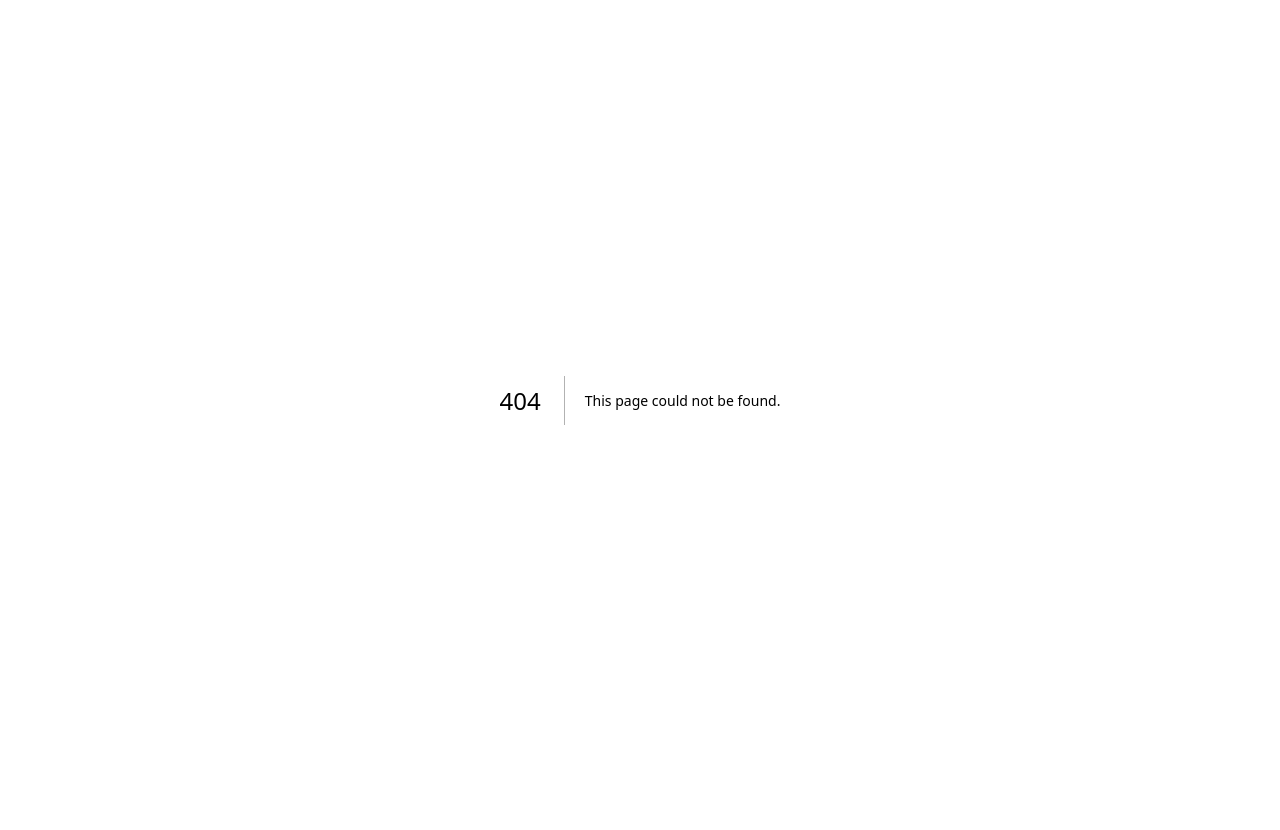
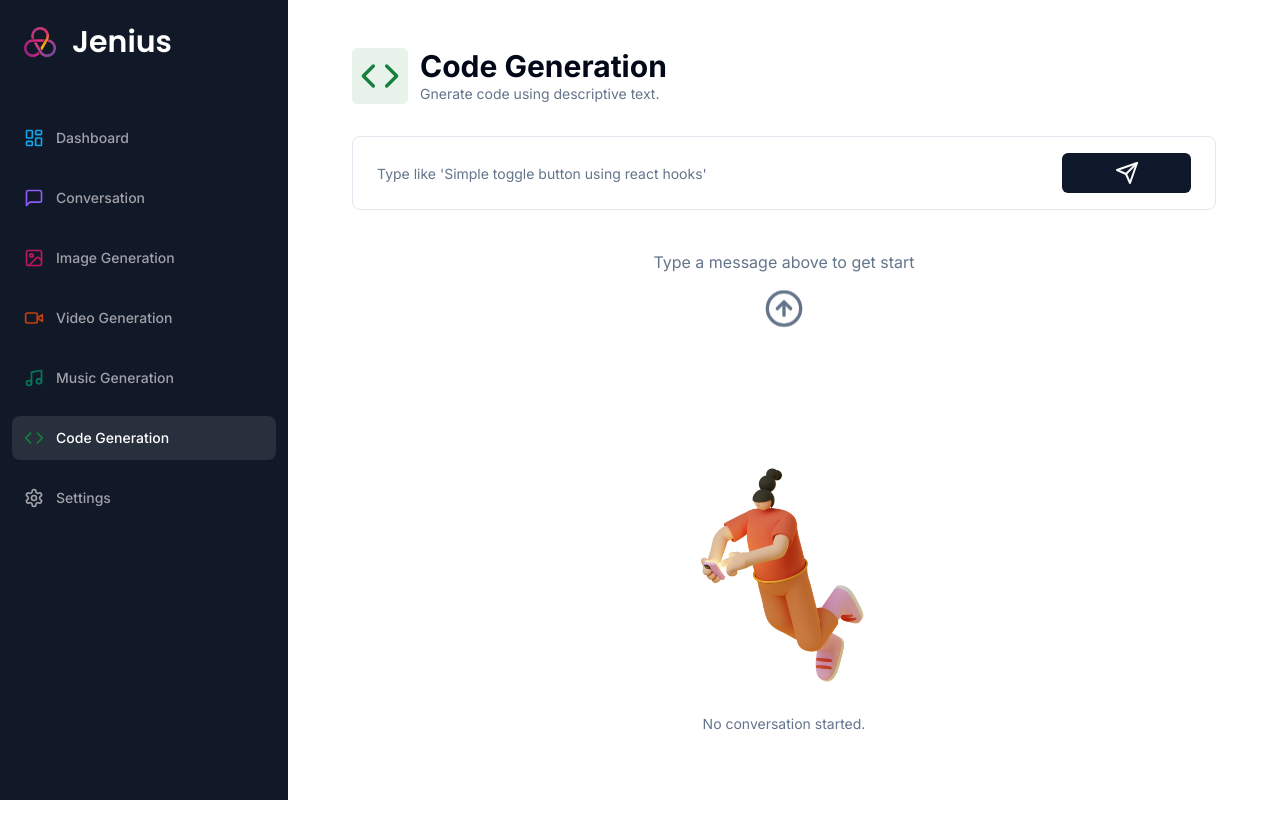
Before and after one commit to MolinDeng/ai-saas-nextjs, a Next.js app: page /code in a window 1280 px wide. Before the commit this address had no page. Before the commit the page ends 800 px from the top, so only its background shows below. Built offline with nearby package versions, Linux system fonts and the light colour scheme.

Commit message:
feature: code gen

```diff
--- /dev/null
+++ b/app/(dashboard)/(routes)/code/page.tsx
@@ -0,0 +1,30 @@
+import Conversation from '@/components/conversation';
+import Heading from '@/components/heading';
+import { Code } from 'lucide-react';
+import { Metadata } from 'next';
+
+export const metadata: Metadata = {
+  title: 'Code Generation - Jenius AI',
+  description: 'Jenius AI, An One-Stop AI Platform ',
+};
+
+function CodeGenPage() {
+  return (
+    <div>
+      <Heading
+        title="Code Generation"
+        description="Gnerate code using descriptive text."
+        icon={Code}
+        iconColor="text-green-700"
+        bgColor="bg-green-700/10"
+      />
+      <Conversation
+        placeHolder="Type like 'Simple toggle button using react hooks'"
+        api="code"
+        useMD={true}
+      />
+    </div>
+  );
+}
+
+export default CodeGenPage;
--- a/app/(dashboard)/(routes)/conversation/page.tsx
+++ b/app/(dashboard)/(routes)/conversation/page.tsx
@@ -18,7 +18,11 @@ function ConversationPage() {
         iconColor="text-violet-500"
         bgColor="bg-violet-500/10"
       />
-      <Conversation />
+      <Conversation
+        placeHolder="Send a message"
+        api="conversation"
+        useMD={false}
+      />
     </div>
   );
 }
--- /dev/null
+++ b/app/api/code/route.ts
@@ -0,0 +1,33 @@
+import { createCodeCompletion } from '@/lib/chatgpt';
+import { auth } from '@clerk/nextjs';
+import { NextRequest, NextResponse } from 'next/server';
+
+export async function POST(req: NextRequest) {
+  try {
+    const { userId } = auth();
+    if (!userId) return new NextResponse('Unauthorized', { status: 401 });
+
+    const { messages } = await req.json();
+    if (!messages) return new NextResponse('Message required', { status: 400 });
+
+    // const freeTrial = await checkApiLimit();
+    // const isPro = await checkSubscription();
+
+    // if (!freeTrial && !isPro) {
+    //   return new NextResponse(
+    //     'Free trial has expired. Please upgrade to pro.',
+    //     { status: 403 }
+    //   );
+    // }
+
+    // if (!isPro) {
+    //   await incrementApiLimit();
+    // }
+    const msg = await createCodeCompletion(messages);
+
+    return NextResponse.json(msg);
+  } catch (error) {
+    console.log('[CODE_ERROR]', error);
+    return new NextResponse('Internal Error', { status: 500 });
+  }
+}
--- a/components/conversation.tsx
+++ b/components/conversation.tsx
@@ -16,8 +16,16 @@ import Empty from '@/components/empty';
 import Loader from '@/components/loader';
 import UserAvatar from '@/components/userAvatar';
 import BotAvatar from '@/components/botAvatar';
+import { toast } from 'react-hot-toast';
+import ReactMarkdown from 'react-markdown';
 
-function Conversation() {
+interface ConversationProps {
+  placeHolder: string;
+  api: string;
+  useMD: boolean;
+}
+
+function Conversation({ placeHolder, api, useMD }: ConversationProps) {
   const router = useRouter();
   const [messages, setMessages] = useState<ChatCompletionRequestMessage[]>([]);
   const promptForm = useForm<z.infer<typeof formSchema>>({
@@ -36,7 +44,7 @@ function Conversation() {
       };
       const newMessages = [...messages, userMessage];
 
-      const response = await axios.post('/api/conversation', {
+      const response = await axios.post(`/api/${api}`, {
         messages: newMessages,
       });
       setMessages((current) => [...current, userMessage, response.data]);
@@ -69,7 +77,7 @@ function Conversation() {
                   <Input
                     className=" border-0 outline-none focus-visible:ring-0 focus-visible:ring-transparent"
                     disabled={isLoading}
-                    placeholder="Send a message"
+                    placeholder={placeHolder}
                     {...field}
                   />
                 </FormControl>
@@ -111,7 +119,25 @@ function Conversation() {
               )}
             >
               {message.role === 'user' ? <UserAvatar /> : <BotAvatar />}
-              <p className="text-sm">{message.content}</p>
+              {useMD ? (
+                <ReactMarkdown
+                  components={{
+                    pre: ({ node, ...props }) => (
+                      <div className="overflow-auto w-full my-2 bg-black/10 p-2 rounded-lg">
+                        <pre {...props} />
+                      </div>
+                    ),
+                    code: ({ node, ...props }) => (
+                      <code className="bg-black/10 rounded-lg p-1" {...props} />
+                    ),
+                  }}
+                  className="text-sm overflow-hidden leading-7"
+                >
+                  {message.content || ''}
+                </ReactMarkdown>
+              ) : (
+                <p className="text-sm">{message.content}</p>
+              )}
             </div>
           ))}
         </div>
--- a/lib/chatgpt.ts
+++ b/lib/chatgpt.ts
@@ -1,4 +1,9 @@
-import { ChatCompletionRequestMessage, Configuration, OpenAIApi } from 'openai';
+import {
+  ChatCompletionRequestMessage,
+  ChatCompletionResponseMessage,
+  Configuration,
+  OpenAIApi,
+} from 'openai';
 
 const config = new Configuration({
   apiKey: process.env.OPENAI_API_KEY,
@@ -24,4 +29,28 @@ const createChatCompletion = async (
   return res;
 };
 
-export { createChatCompletion };
+const instructionMsg: ChatCompletionResponseMessage = {
+  role: 'system',
+  content:
+    'You are a code generator. You must answer only in markdown code sinppets. Use code comments for explanations',
+};
+
+const createCodeCompletion = async (
+  messages: ChatCompletionRequestMessage[]
+) => {
+  const res = await openai
+    .createChatCompletion({
+      model: 'gpt-3.5-turbo',
+      messages: [instructionMsg, ...messages],
+    })
+    .then((res) => res.data.choices[0].message)
+    .catch((err) => {
+      return {
+        role: 'system',
+        content: `ChatGPT was enbale to find an answer for that ! (Error: ${err.message})`,
+      } as ChatCompletionRequestMessage;
+    });
+  return res;
+};
+
+export { createChatCompletion, createCodeCompletion };
--- a/package.json
+++ b/package.json
@@ -33,6 +33,8 @@
     "react": "18.2.0",
     "react-dom": "18.2.0",
     "react-hook-form": "^7.45.2",
+    "react-hot-toast": "^2.4.1",
+    "react-markdown": "^8.0.7",
     "tailwind-merge": "^1.14.0",
     "tailwindcss": "3.3.3",
     "tailwindcss-animate": "^1.0.6",
```
Also changed, not shown: 1 other file (tests, documents, lock files or other folders).
